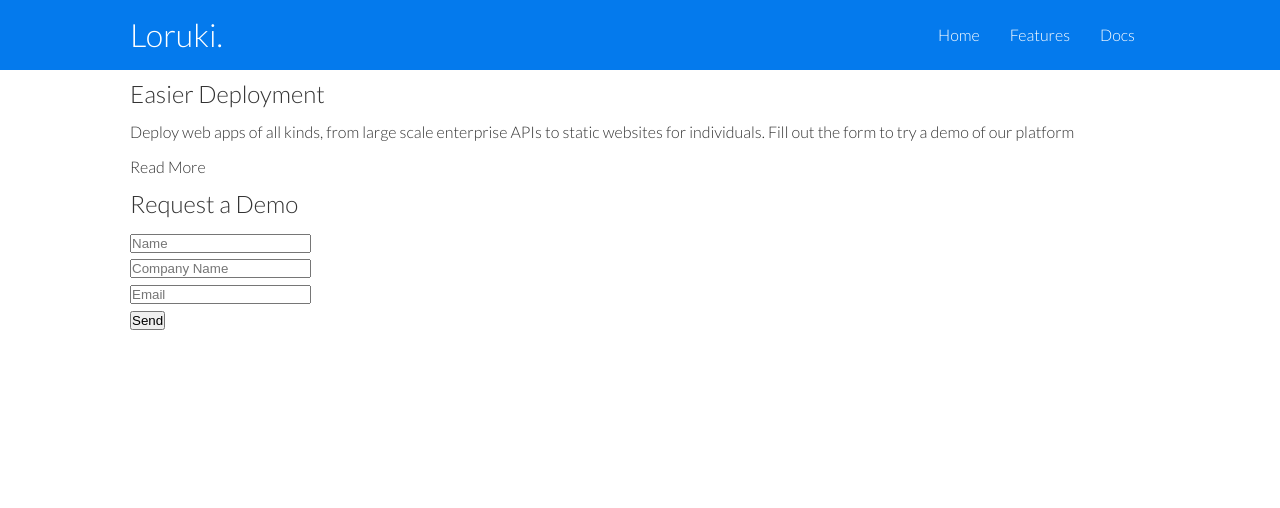
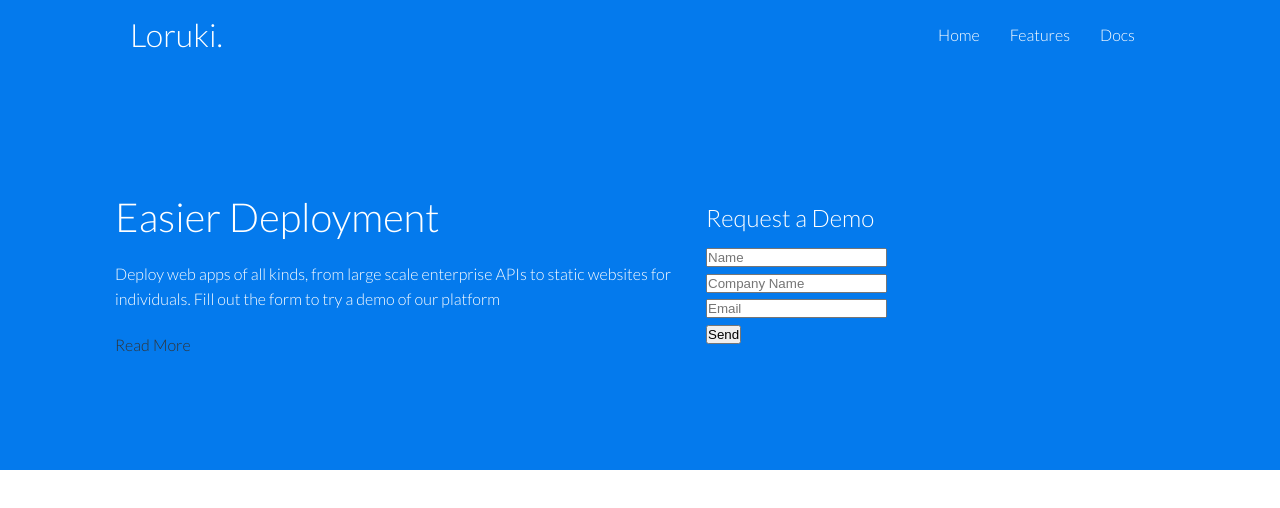
Before and after one commit to moqdev/loruki-website, a plain HTML site: page index.html in a window 1280 px wide. Drawn offline with Linux system fonts and the light colour scheme.

Commit message:
customize showcase & grid

```diff
--- a/css/style.css
+++ b/css/style.css
@@ -1,4 +1,8 @@
 @import url('https://fonts.googleapis.com/css2?family=Lato:wght@300&display=swap');
+
+:root {
+  --primary-color: #047aed;
+}
 
 * {
   box-sizing: border-box;
@@ -38,7 +42,7 @@ img {
 
 /* Navbar */
 .navbar {
-  background-color: #047aed;
+  background-color: var(--primary-color);
   color: #fff;
   height: 70px;
 }
@@ -61,6 +65,29 @@ img {
   justify-content: space-between;
 }
 
+/* Showcase */
+.showcase {
+  height: 400px;
+  background-color: var(--primary-color);
+  color: #fff;
+  position: relative;
+}
+
+.showcase h1 {
+  font-size: 40px;
+}
+
+.showcase p {
+  margin: 20px 0;
+}
+
+.showcase .grid {
+  grid-template-columns: 55% 45%;
+  gap: 30px;
+}
+
+
+/* Utilities - classes used all around website */
 .container {
   max-width: 1100px;
   margin: 0 auto;
@@ -74,3 +101,12 @@ img {
   align-items: center;
   height: 100%;
 }
+
+.grid {
+  display: grid;
+  grid-template-columns: 1fr 1fr;
+  gap: 20px;
+  justify-content: center;
+  align-items: center;
+  height: 100%;
+}
```
